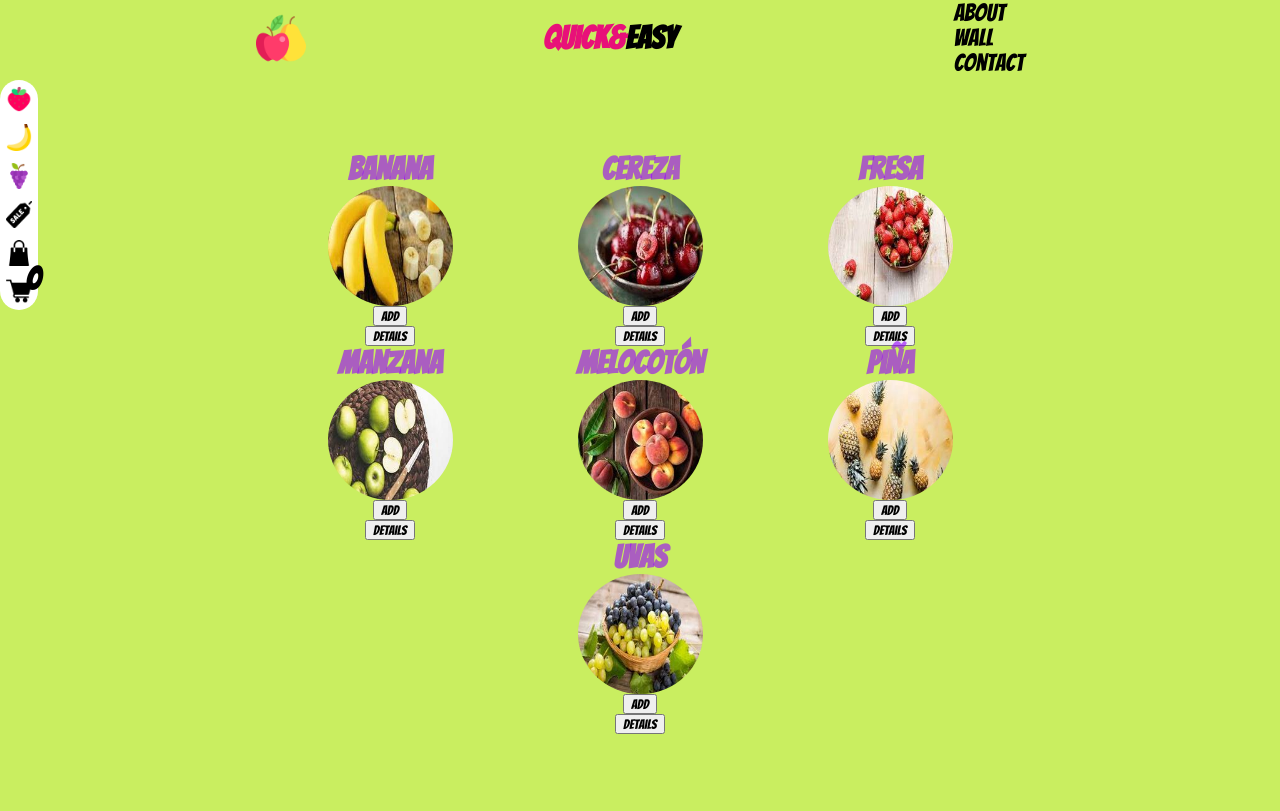
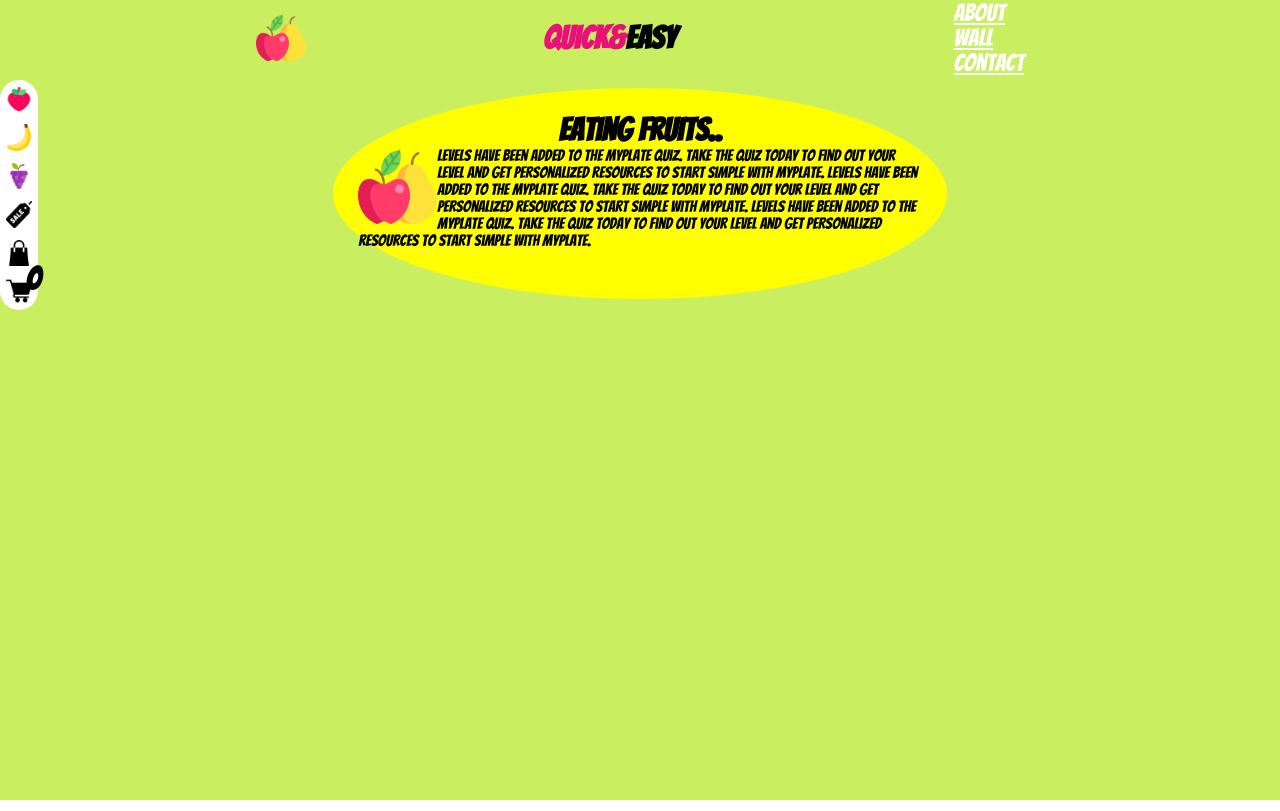
Before and after one commit to joshuaBVB007/YASAI_VUE_CSS, a Vue app: page /about in a window 1280 px wide. Built offline with nearby package versions, Linux system fonts and the light colour scheme.

Commit message:
working at about section

```diff
--- a/src/App.vue
+++ b/src/App.vue
@@ -19,6 +19,10 @@ import Header from '@/components/Header.vue'
     src: url("../src/assets/Bangers/Bangers-Regular.ttf");
   }
 
+  p{
+    font-family: letrita;
+  }
+
   *{
     font-family: letrita;
     margin:0;
--- a/src/components/Header.vue
+++ b/src/components/Header.vue
@@ -4,9 +4,15 @@
             <img src="../../public/manzana_banana.png" alt="" srcset="">
             <h1><span>Quick&</span>Easy</h1>
             <ul>
-                <li>About</li>
-                <li>Wall</li>
-                <li>Contact</li>
+                <li>
+                    <router-link class="enlace" to="/about">About</router-link>
+                </li>
+                <li>
+                    <router-link class="enlace" to="/about">Wall</router-link>
+                </li>
+                <li>
+                    <router-link class="enlace" to="/about">Contact</router-link>
+                </li>
             </ul>
         </div>
     </div>
@@ -19,12 +25,15 @@
         width: 60%;
         margin: auto;
     }
+    .enlace{
+        color:white;
+    }
     li{
         display: block;
         font-size: x-large;
     }
     li:hover{
-        color:rgb(232, 17, 121);
+        color:rgb(17, 232, 160);
     }
     span{
         color: rgb(232, 17, 121);
--- a/src/router/index.js
+++ b/src/router/index.js
@@ -4,9 +4,14 @@ const router = createRouter({
   history: createWebHistory(import.meta.env.BASE_URL),
   routes: [
     {
+      path: '/',
+      name: 'root',
+      component: () => import('../views/Products.vue')
+    },
+    {
       path: '/about',
       name: 'about',
-      component: () => import('../views/Products.vue')
+      component: () => import('../views/About.vue')
     },
   ]
 })
--- /dev/null
+++ b/src/views/About.vue
@@ -0,0 +1,55 @@
+<template>
+    <div class="about">
+        <div class="first">
+                <h1>Eating fruits..</h1>
+                <img src="../../public/manzana_banana.png" alt="">
+                <p class="info">Levels have been added to the MyPlate Quiz.
+                    Take the quiz today to find out your level and get personalized resources to Start Simple with MyPlate.
+                    Levels have been added to the MyPlate Quiz.
+                    Take the quiz today to find out your level and get personalized resources to Start Simple with MyPlate.
+                    Levels have been added to the MyPlate Quiz.
+                    Take the quiz today to find out your level and get personalized resources to Start Simple with MyPlate.
+                </p>
+        </div>
+    </div>
+</template>
+
+<style scoped>
+    .about{
+        width: 50%;
+        margin: 0 auto;
+    }
+    .first{
+        margin:2%;
+        padding: 4%;
+        border-radius: 50%;
+        height:20vh;
+        background-color: yellow;
+    }
+    .info{
+        font-size: medium;
+    }
+    img{
+        float: left;
+        width: 14%;
+        height: 80px;
+    }
+    h1{
+        text-align:center;
+    }
+
+    @media screen and (max-width: 500px){
+        h1{
+            color:white;
+        }
+        .first{
+            background-color:transparent;
+        }
+        img{
+            float: left;
+            width: 40%;
+            height: 70px;
+        }
+    }
+
+</style>
```
Also changed, not shown: public/Mask_group.png (added).
